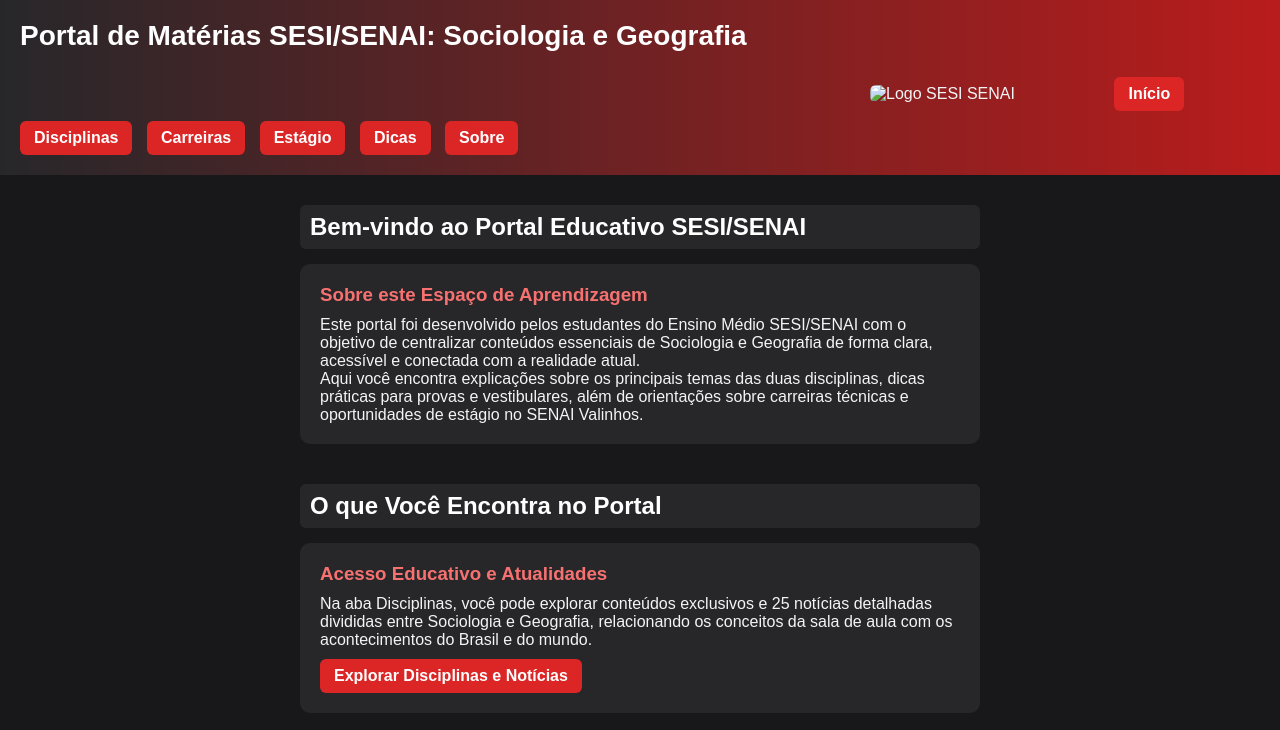
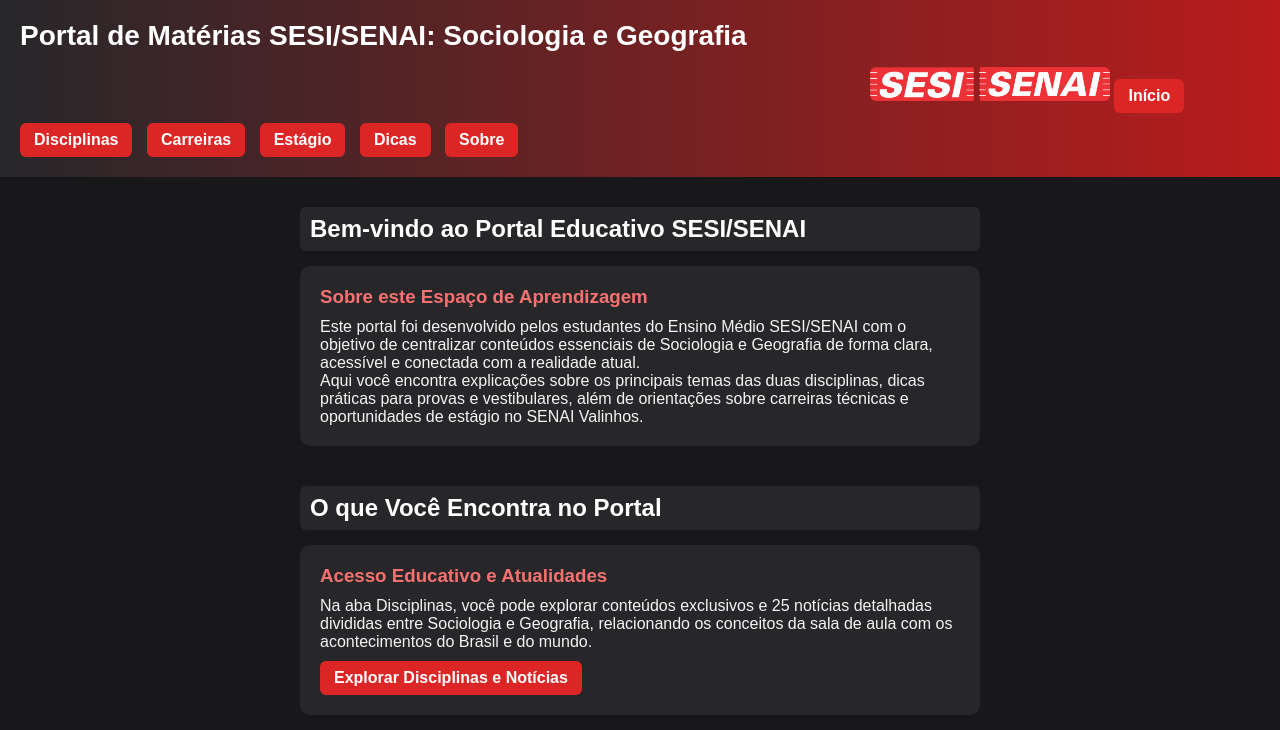
Before and after one commit to kawansantos7/projeto-portal, a plain HTML site: page index.html in a window 1280 px wide. Shown: the top 730 px of the page. Drawn offline with Linux system fonts and the light colour scheme.

Commit message:
kawan: ajustes finais e integracao

```diff
--- a/index.html
+++ b/index.html
@@ -8,7 +8,7 @@
 <body>
   <header>
     <h1>Portal de Matérias SESI/SENAI: Sociologia e Geografia</h1>
-    <img src="img/logoCorporativo.png" alt="Logo SESI SENAI">
+    <img src="../img/sesisenai.png" alt="Logo SESI SENAI">
     <a href="../index.html">Início</a>
     <a href="../pages/disciplinas.html">Disciplinas</a>
     <a href="../pages/carreiras.html">Carreiras</a>
```
Also changed, not shown: img/sesisenai.png (added).
